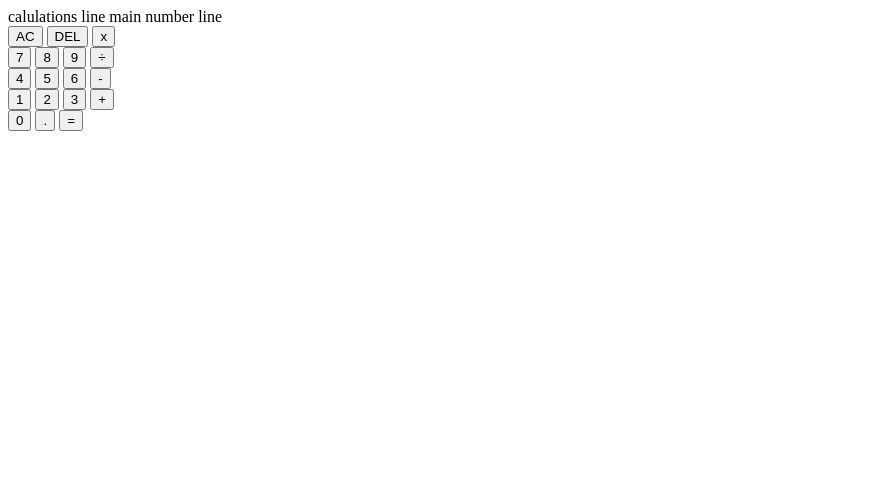
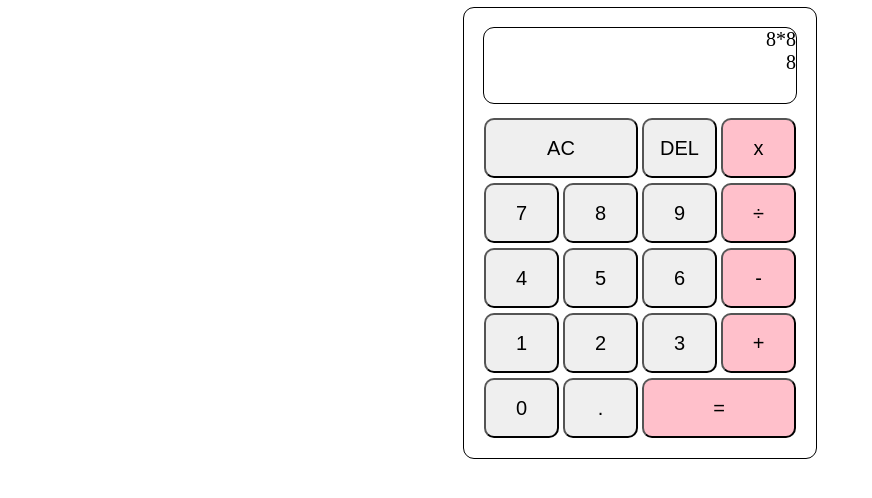
Before and after one commit to crzhang94/calculator, a plain HTML site: page index.html in a window 1280 px wide. Shown: the whole page, without its empty margins (0-872 px from the left). Drawn offline with Linux system fonts and the light colour scheme.

Commit message:
Basic css styling

```diff
--- a/index.html
+++ b/index.html
@@ -10,13 +10,13 @@
 </head>
 <body>
     <div class="container">
-        <div class="device">
-            <div class="screen">
-                calulations line
-                main number line
+        <div id="device">
+            <div id="screen">
+                <div id="calculations">8*8</div>
+                <div id="number">8</div>
             </div>
 
-            <div class ="controls">
+            <div id="controls">
                 <div class="buttons" id="row1">
                     <button id="clear">AC</button>
                     <button id="delete">DEL</button>
--- a/script.js
+++ b/script.js
@@ -0,0 +1,20 @@
+
+
+
+
+// Basic math functions
+function add(a, b) {
+    return a + b;
+}
+
+function subtract(a, b) {
+    return a - b;
+}
+
+function multiply(a, b) {
+    return a * b;
+}
+
+function divide(a, b) {
+    return a / b;
+}
--- a/styles.css
+++ b/styles.css
@@ -0,0 +1,45 @@
+
+.container {
+    display: flex;
+    justify-content: center;
+}
+
+#device {
+    display: flex;
+    flex-direction: column;
+    outline: 1px solid black;
+    border-radius: 10px;
+    padding: 20px;
+    gap: 15px;
+}
+
+#screen {
+    outline: 1px solid black;
+    border-radius: 10px;
+    height: 75px;
+    display: flex;
+    flex-direction: column;
+    text-align: right;
+    font-size: 20px;
+}
+
+#controls {
+    display: flex;
+    flex-direction: column;
+    gap: 5px;
+}
+
+button {
+    height: 60px;
+    width: 75px;
+    font-size: 20px;
+    border-radius: 10px;
+}
+
+#multiply, #divide, #add, #subtract, #calculate {
+    background-color: pink;
+}
+
+#calculate, #clear {
+    width: 154px;
+}
```
Also changed, not shown: 1 other file.
